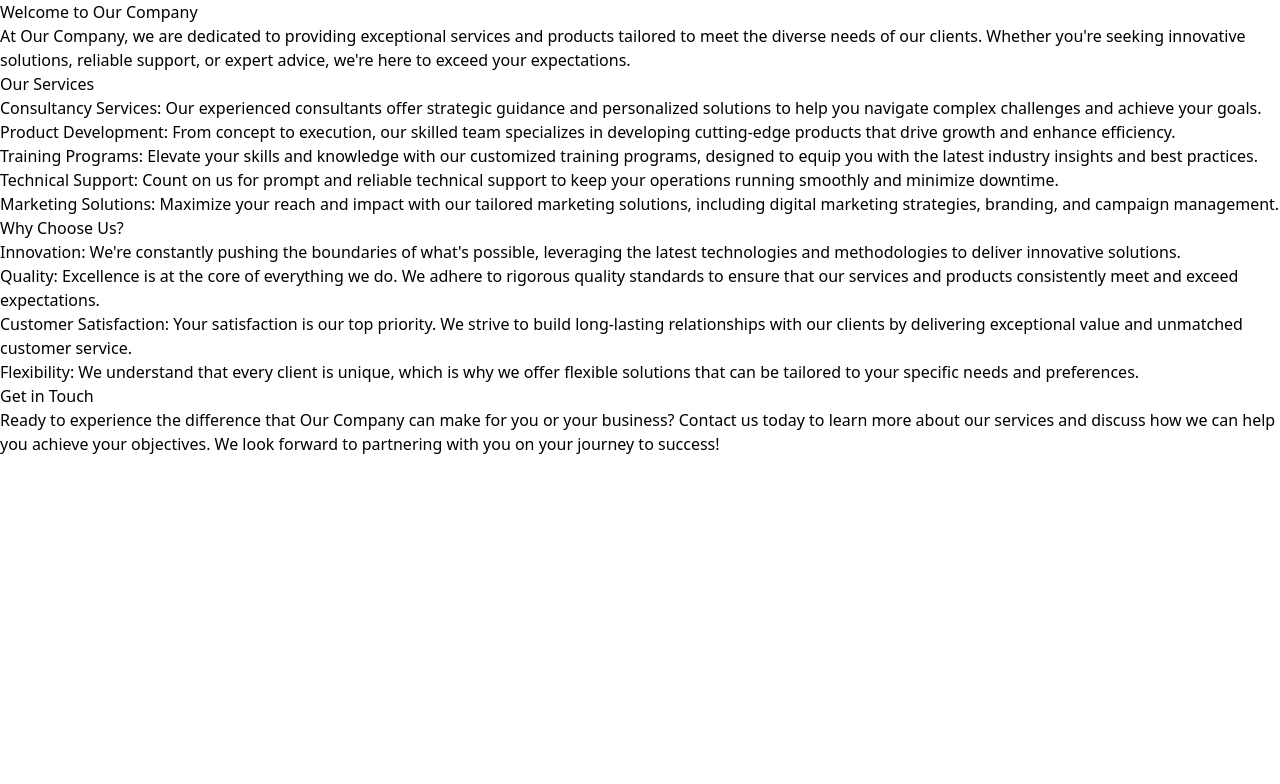
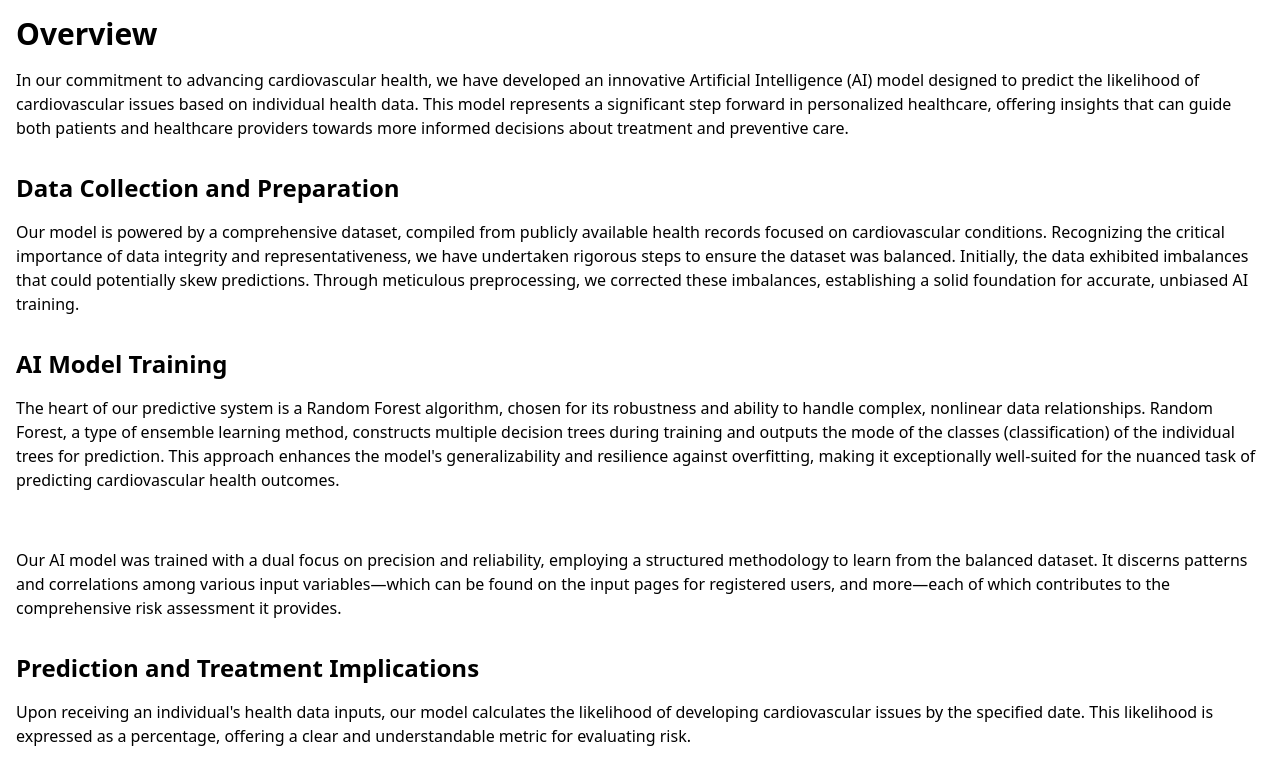
Before and after one commit to yihe2/ECE-493-Capstone-, a React (Create React App) app in the folder front-end/health-yeah/: page /information in a window 1280 px wide. Shown: the top 784 px of the page. Built offline with nearby package versions, Linux system fonts and the light colour scheme; the HTML template or start-up script is replaced by a standard one.

Commit message:
methodology done

```diff
--- a/front-end/health-yeah/src/pages/CreateAccount.js
+++ b/front-end/health-yeah/src/pages/CreateAccount.js
@@ -104,7 +104,7 @@ const CreateAccount = () => {
         </p>
         <p className="mt-4 text-gray-600 text-sm">
           View our Methodology{' '}
-          <Link to="/information" className="text-blue-500">
+          <Link to="/information" className="text-blue-500" target="_blank">
             Here
           </Link>
         </p>
--- a/front-end/health-yeah/src/pages/InformationPage.js
+++ b/front-end/health-yeah/src/pages/InformationPage.js
@@ -2,31 +2,30 @@ import React from 'react';
 
 const InformationPage = () => {
   return (
-    <div className="information-page">
-      <h1>Welcome to Our Company</h1>
-      <p>
-        At Our Company, we are dedicated to providing exceptional services and products tailored to meet the diverse needs of our clients. Whether you're seeking innovative solutions, reliable support, or expert advice, we're here to exceed your expectations.
+    <div className="container mx-auto p-4">
+      <h1 className="text-3xl font-bold mb-4">Overview</h1>
+      <p className="mb-8">
+        In our commitment to advancing cardiovascular health, we have developed an innovative Artificial Intelligence (AI) model designed to predict the likelihood of cardiovascular issues based on individual health data. This model represents a significant step forward in personalized healthcare, offering insights that can guide both patients and healthcare providers towards more informed decisions about treatment and preventive care.
       </p>
 
-      <h2>Our Services</h2>
-      <ul>
-        <li>Consultancy Services: Our experienced consultants offer strategic guidance and personalized solutions to help you navigate complex challenges and achieve your goals.</li>
-        <li>Product Development: From concept to execution, our skilled team specializes in developing cutting-edge products that drive growth and enhance efficiency.</li>
-        <li>Training Programs: Elevate your skills and knowledge with our customized training programs, designed to equip you with the latest industry insights and best practices.</li>
-        <li>Technical Support: Count on us for prompt and reliable technical support to keep your operations running smoothly and minimize downtime.</li>
-        <li>Marketing Solutions: Maximize your reach and impact with our tailored marketing solutions, including digital marketing strategies, branding, and campaign management.</li>
-      </ul>
+      <h2 className="text-2xl font-bold mb-4">Data Collection and Preparation</h2>
+      <p className="mb-8">
+        Our model is powered by a comprehensive dataset, compiled from publicly available health records focused on cardiovascular conditions. Recognizing the critical importance of data integrity and representativeness, we have undertaken rigorous steps to ensure the dataset was balanced. Initially, the data exhibited imbalances that could potentially skew predictions. Through meticulous preprocessing, we corrected these imbalances, establishing a solid foundation for accurate, unbiased AI training.
+      </p>
 
-      <h2>Why Choose Us?</h2>
-      <ul>
-        <li>Innovation: We're constantly pushing the boundaries of what's possible, leveraging the latest technologies and methodologies to deliver innovative solutions.</li>
-        <li>Quality: Excellence is at the core of everything we do. We adhere to rigorous quality standards to ensure that our services and products consistently meet and exceed expectations.</li>
-        <li>Customer Satisfaction: Your satisfaction is our top priority. We strive to build long-lasting relationships with our clients by delivering exceptional value and unmatched customer service.</li>
-        <li>Flexibility: We understand that every client is unique, which is why we offer flexible solutions that can be tailored to your specific needs and preferences.</li>
-      </ul>
+      <h2 className="text-2xl font-bold mb-4">AI Model Training</h2>
+      <p className="mb-8">
+        The heart of our predictive system is a Random Forest algorithm, chosen for its robustness and ability to handle complex, nonlinear data relationships. Random Forest, a type of ensemble learning method, constructs multiple decision trees during training and outputs the mode of the classes (classification) of the individual trees for prediction. This approach enhances the model's generalizability and resilience against overfitting, making it exceptionally well-suited for the nuanced task of predicting cardiovascular health outcomes.
+      </p>
+      <br/>
+      <p className="mb-8">
+        Our AI model was trained with a dual focus on precision and reliability, employing a structured methodology to learn from the balanced dataset. It discerns patterns and correlations among various input variables—which can be found on the input pages for registered users, and more—each of which contributes to the comprehensive risk assessment it provides.
+      </p>
 
-      <h2>Get in Touch</h2>
-      <p>Ready to experience the difference that Our Company can make for you or your business? Contact us today to learn more about our services and discuss how we can help you achieve your objectives. We look forward to partnering with you on your journey to success!</p>
+      <h2 className="text-2xl font-bold mb-4">Prediction and Treatment Implications</h2>
+      <p>
+        Upon receiving an individual's health data inputs, our model calculates the likelihood of developing cardiovascular issues by the specified date. This likelihood is expressed as a percentage, offering a clear and understandable metric for evaluating risk.
+      </p>
     </div>
   );
 }
--- a/front-end/health-yeah/src/pages/Login.js
+++ b/front-end/health-yeah/src/pages/Login.js
@@ -106,7 +106,7 @@ const Login = () => {
         </p>
         <p className="mt-4 text-gray-600 text-sm">
           View our Methodology{' '}
-          <Link to="/information" className="text-blue-500">
+          <Link to="/information" className="text-blue-500" target="_blank">
             Here
           </Link>
         </p>
```
